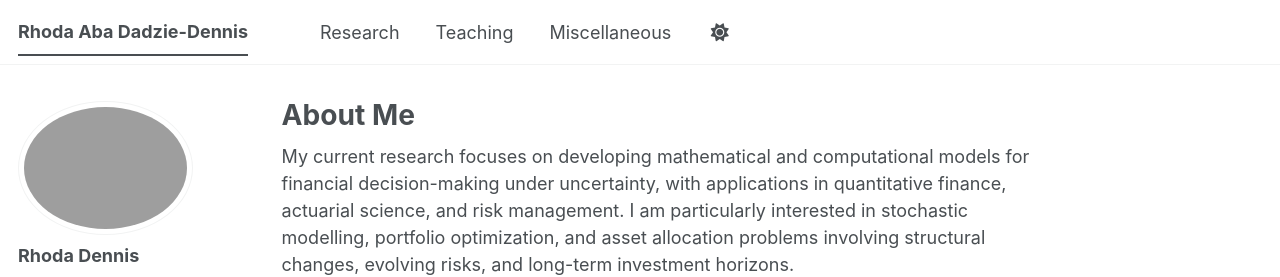
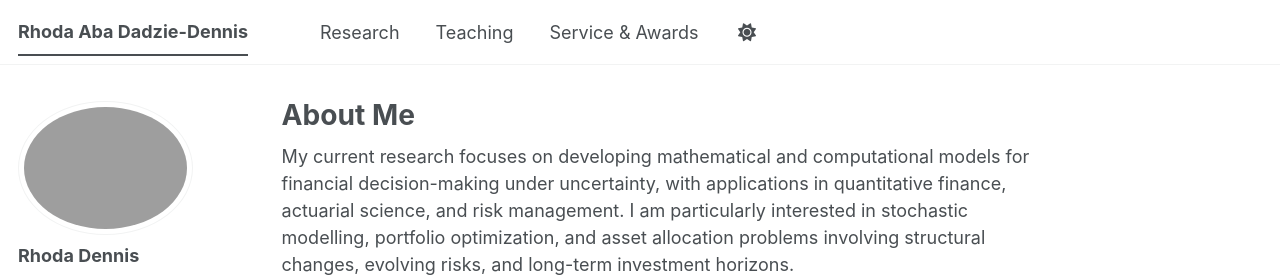
Before and after one commit to rhodadennis/rhodadennis, a Jekyll site: the page built from _pages/about.md, in a window 1280 px wide. Shown: the top 277 px of the page. Built offline with Jekyll 4.4.1, drawn with Linux system fonts in a browser that asks for light colours; some web fonts are replaced; a script bundle is joined from its source files by our own code; library files that are not in the unit come from our copies.

Commit message:
Update navigation.yml

```diff
--- a/_data/navigation.yml
+++ b/_data/navigation.yml
@@ -26,7 +26,7 @@ main:
   #- title: "CV"
    # url: /cv/
 
-  - title: "Miscellaneous"
+  - title: "Service & Awards"
     url: /miscellaneous/
 
   # - title: "CV"
```
